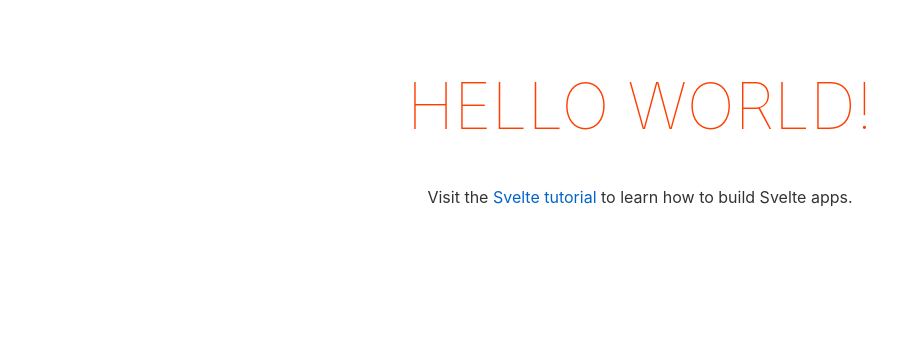
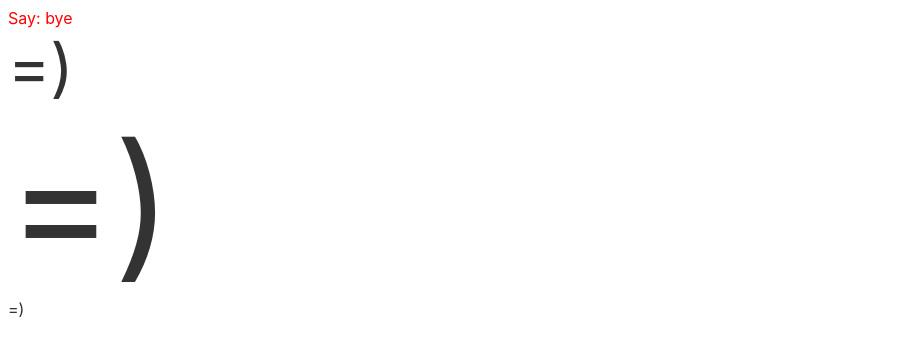
Before and after one commit to nikican/svelte-demo, a Svelte app: page / in a window 1280 px wide. Shown: the top 354 px of the page, without its empty margins (0-920 px from the left). Built offline with nearby package versions, Linux system fonts and the light colour scheme.

Commit message:
Showcase importing and exporting

```diff
--- a/src/App.svelte
+++ b/src/App.svelte
@@ -1,30 +1,20 @@
 <script>
-	export let name;
+  import Face from "./Face.svelte";
+
+  let say = "hi";
+  setTimeout(() => {
+    say = "bye";
+  }, 1000);
 </script>
 
-<main>
-	<h1>Hello {name}!</h1>
-	<p>Visit the <a href="https://svelte.dev/tutorial">Svelte tutorial</a> to learn how to build Svelte apps.</p>
-</main>
+<style>
+  div {
+    color: red;
+  }
+</style>
 
-<style>
-	main {
-		text-align: center;
-		padding: 1em;
-		max-width: 240px;
-		margin: 0 auto;
-	}
+<div>Say: {say}</div>
 
-	h1 {
-		color: #ff3e00;
-		text-transform: uppercase;
-		font-size: 4em;
-		font-weight: 100;
-	}
-
-	@media (min-width: 640px) {
-		main {
-			max-width: none;
-		}
-	}
-</style>
+<Face size="4" />
+<Face size="10" />
+<Face />
--- /dev/null
+++ b/src/Face.svelte
@@ -0,0 +1,5 @@
+<script>
+  export let size = 1;
+</script>
+
+<div style="font-size: {size}em">=)</div>
```
